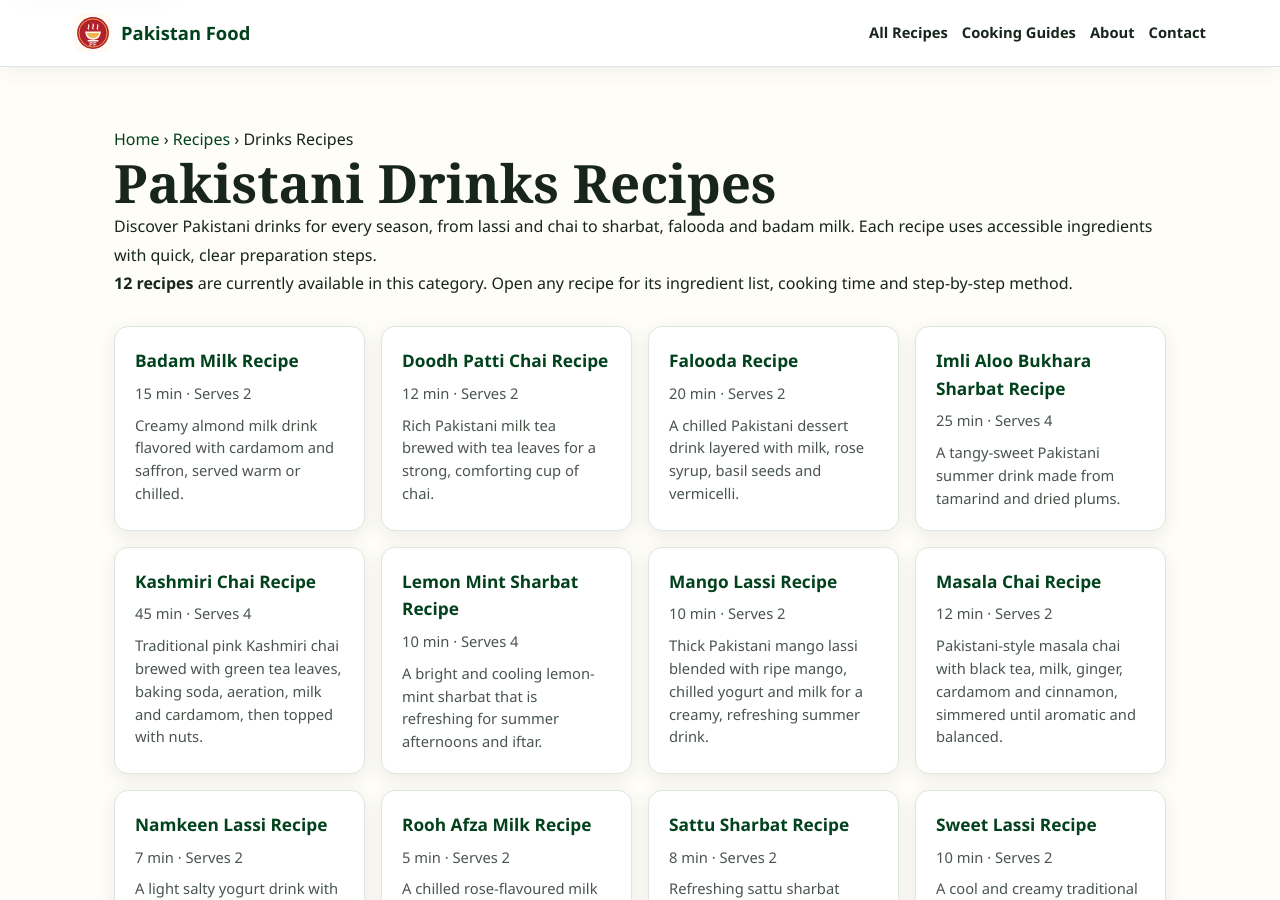
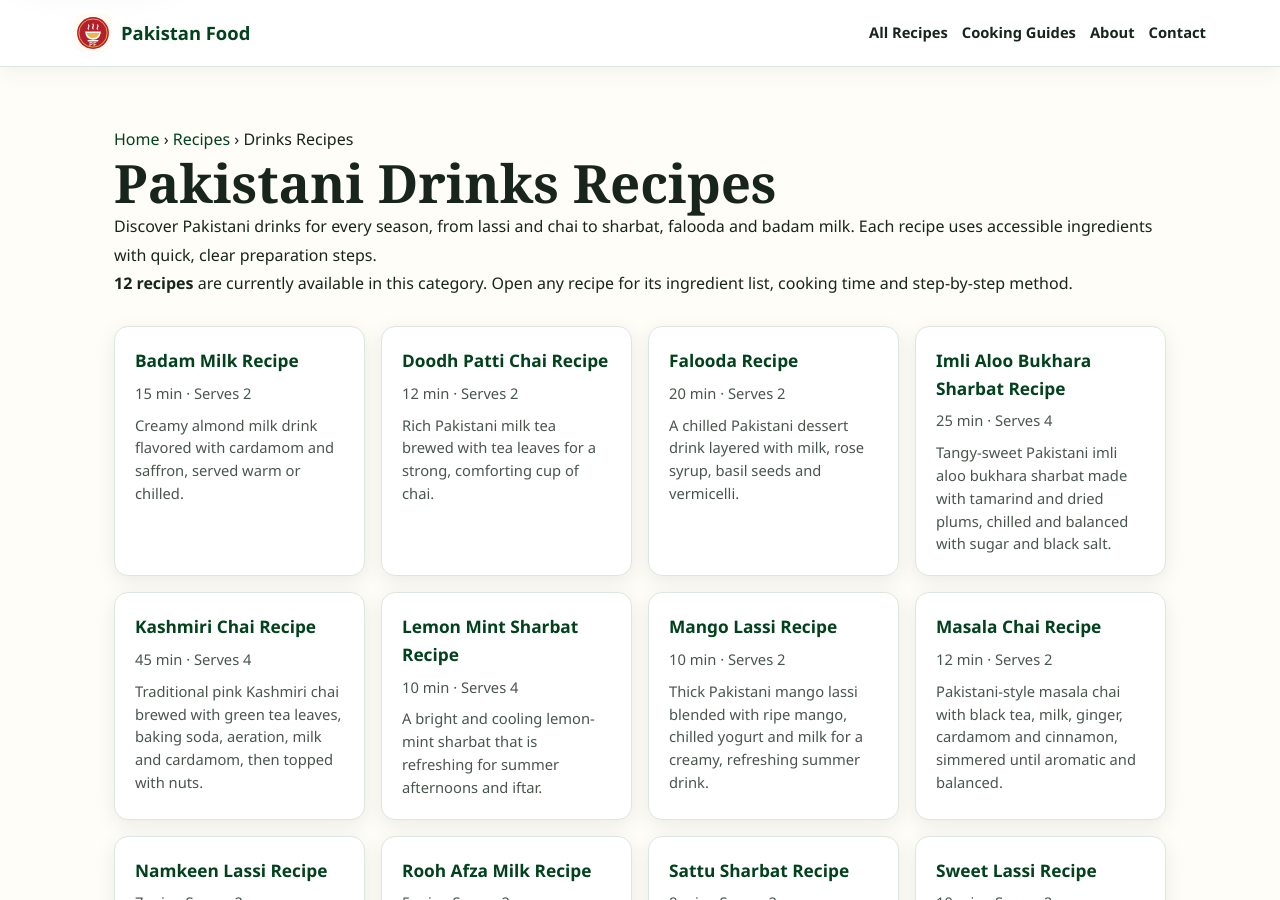
Before and after one commit to manazarali01-hub/pakistan-food, a Jekyll site: the page built from recipes/drinks/index.html, in a window 1280 px wide and 900 px high. Built offline with Jekyll 4.4.1, drawn with Linux system fonts in a browser that asks for light colours; some of the changed lines change nothing that is shown.

Commit message:
Improve Imli Aloo Bukhara Sharbat recipe detail and clarity

```diff
--- a/_data/recipes/imli-aloo-bukhara-sharbat.json
+++ b/_data/recipes/imli-aloo-bukhara-sharbat.json
@@ -1 +1,25 @@
-{"id":42,"name":"Imli Aloo Bukhara Sharbat","category":"Drinks","time":"25 min","serves":4,"image":"https://commons.wikimedia.org/wiki/Special:Redirect/file/Fresh_Tamarind_Juice.jpg?width=800","description":"A tangy-sweet Pakistani summer drink made from tamarind and dried plums.","ingredients":["0.5 cup tamarind pulp","8 dried plums","4 cups water","5 tbsp sugar","Pinch of black salt","Ice cubes"],"method":["Soak tamarind and dried plums in warm water.","Mash and strain the mixture.","Add sugar and black salt.","Dilute with chilled water.","Serve over ice."]}
+{
+  "id": 42,
+  "name": "Imli Aloo Bukhara Sharbat",
+  "category": "Drinks",
+  "time": "25 min",
+  "serves": 4,
+  "image": "https://commons.wikimedia.org/wiki/Special:Redirect/file/Fresh_Tamarind_Juice.jpg?width=800",
+  "description": "Tangy-sweet Pakistani imli aloo bukhara sharbat made with tamarind and dried plums, chilled and balanced with sugar and black salt.",
+  "ingredients": [
+    "0.5 cup tamarind pulp",
+    "8 dried plums (aloo bukhara)",
+    "4 cups water, divided as needed",
+    "5 tbsp sugar, or to taste",
+    "1 pinch black salt",
+    "Ice cubes, for serving"
+  ],
+  "method": [
+    "Soak the tamarind pulp and dried plums in enough warm water to soften them and make the pulp easier to extract.",
+    "Mash the softened mixture thoroughly, pressing the tamarind and plums so their flavour moves into the liquid.",
+    "Strain through a fine sieve, pressing the pulp, and discard hard seeds and coarse fibres.",
+    "Stir in the sugar and black salt while the liquid is still easy to dissolve them into, then add the remaining chilled water.",
+    "Chill and taste after dilution; adjust sweetness or tartness gradually because tamarind and dried plums vary naturally.",
+    "Stir well and serve over ice."
+  ]
+}
```
